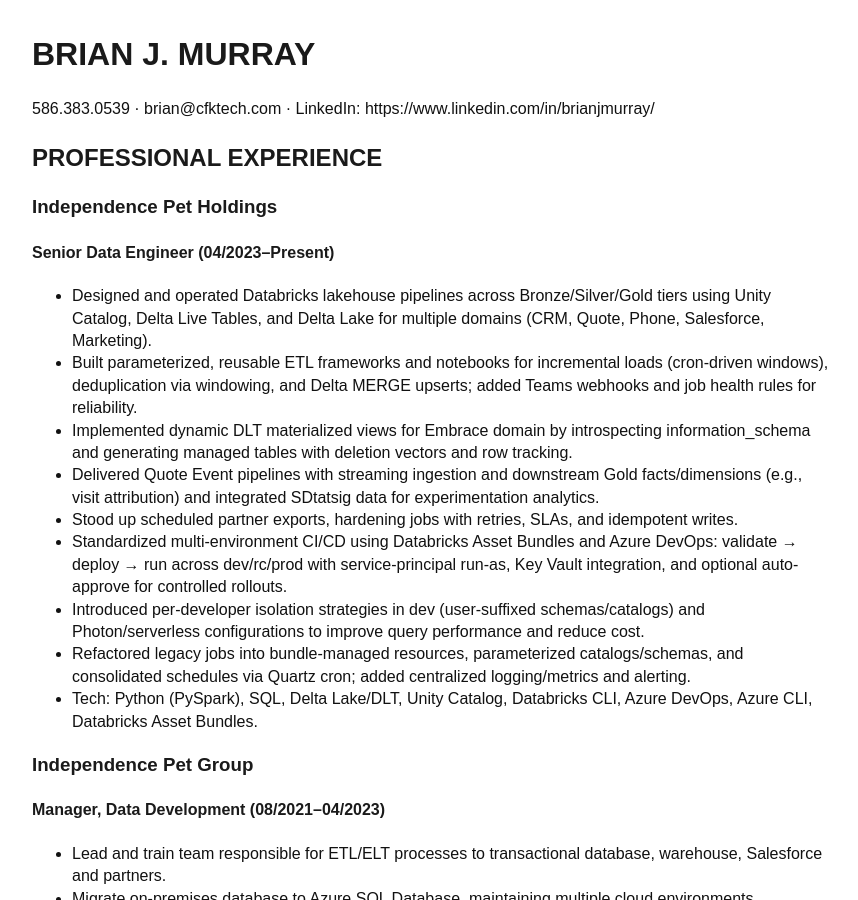
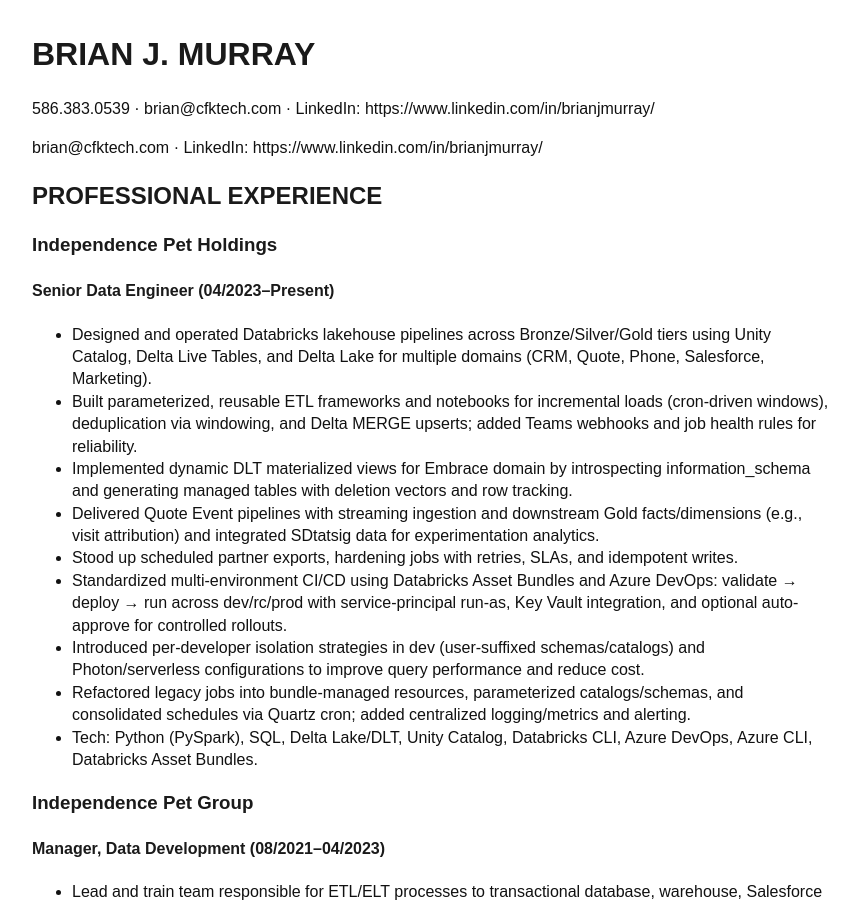
Before and after one commit to brianjmurray/cfktech-resume, a Jekyll site: the page built from resume.md, in a window 1280 px wide and 900 px high. Shown: the whole window, without its empty margins (208-1066 px from the left). Built offline with Jekyll 4.4.1, drawn with Linux system fonts in a browser that asks for light colours; our own code applies the rules of GitHub Pages for plain Markdown files.

```diff
--- a/resume.md
+++ b/resume.md
@@ -1,6 +1,16 @@
+---
+title: Brian J. Murray - Resume
+author: Brian J. Murray
+date: January 2026
+geometry: margin=0.75in
+fontsize: 11pt
+---
+
 # BRIAN J. MURRAY
 
 586.383.0539 · brian@cfktech.com · LinkedIn: https://www.linkedin.com/in/brianjmurray/
+
+brian@cfktech.com · LinkedIn: https://www.linkedin.com/in/brianjmurray/
 
 ## PROFESSIONAL EXPERIENCE
 
```
Also changed, not shown: .github/workflows/generate_pdf.yml, README.md (added).
